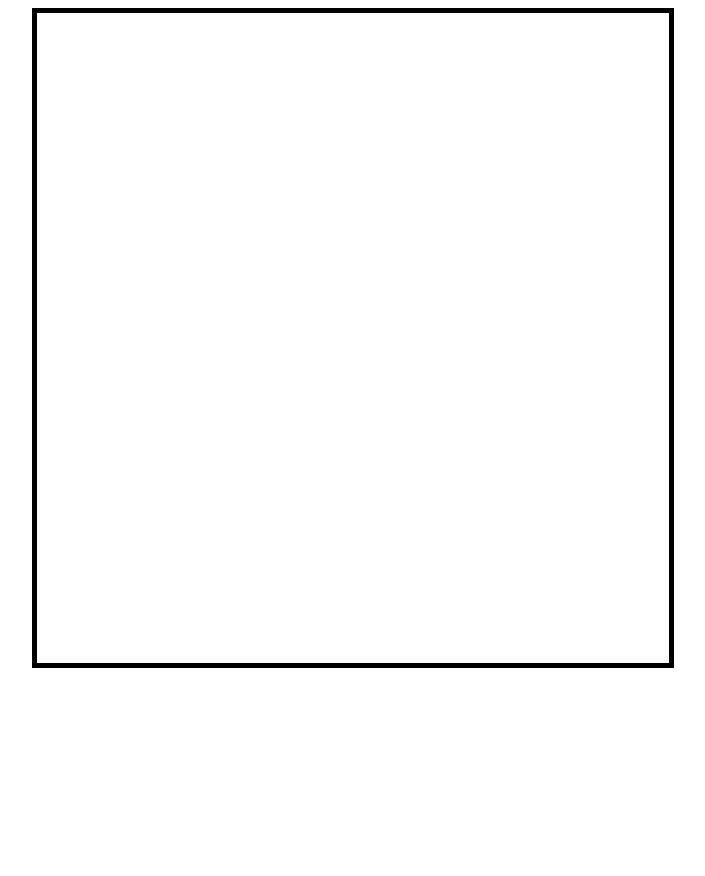
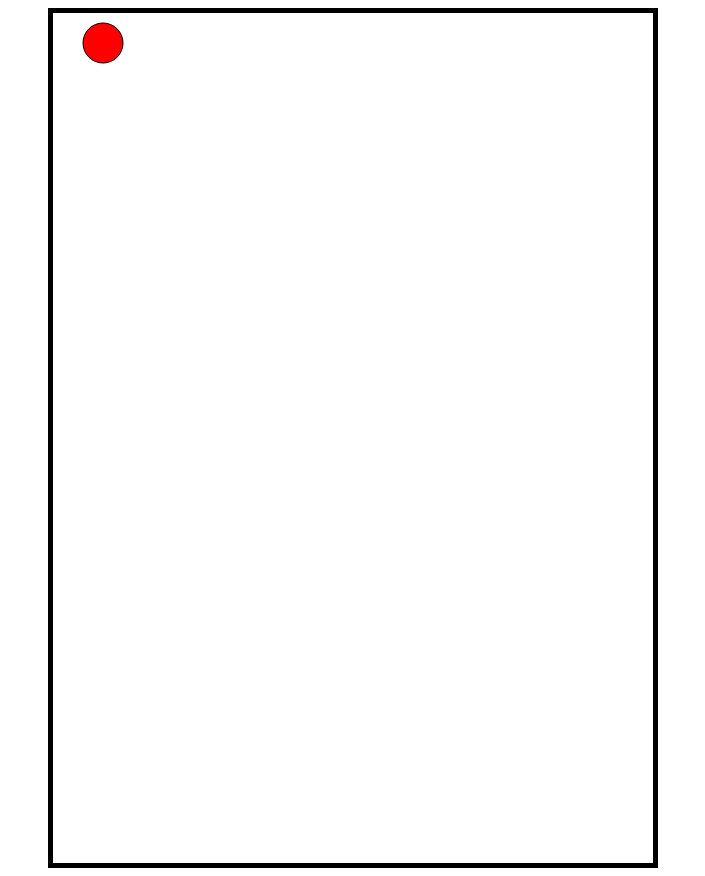
Before and after one commit to piotrbarc/Projekt4, a plain HTML site: page index.html in a window 1280 px wide. Shown: the whole page, without its empty margins (287-992 px from the left). Before the commit the page ends 800 px from the top, so only its background shows below. Drawn offline with Linux system fonts and the light colour scheme.

Commit message:
draw ball

```diff
--- a/index.html
+++ b/index.html
@@ -9,7 +9,7 @@
     <link rel="stylesheet" href="style.css">
 </head>
 <body>
-    <canvas id = "canvas"></canvas>
+    <canvas id = "canvas" height="850px" width="600px"></canvas>
     <script src="javascript.js"></script>
 </body>
 </html>
--- a/javascript.js
+++ b/javascript.js
@@ -1,2 +1,44 @@
+
 let canvas = document.querySelector('#canvas');
 let ctx = canvas.getContext('2d');
+/*ctx.beginPath();
+
+
+ctx.arc(50, 30, 20, 0, 2 * Math.PI);
+ctx.fillStyle = '#ff0000';
+ctx.fill();
+ctx.stroke();
+*/
+
+// creating ball
+class Ball
+{
+    constructor(cordX, cordY, color)
+    {
+this.cordX = cordX;
+this.cordY= cordY;
+this.color = color;
+
+    }
+
+// drawing ball in canvas
+    drawBall()
+    {
+    this.ctx.beginPath();
+    this.ctx.arc(this.cordX, this.cordY, 20, 0, 2 * Math.PI);
+    this.ctx.fillStyle = this.color;
+    this.ctx.fill();
+    this.ctx.stroke();
+    }
+}
+//let ball1 = new Ball(50, 50, "#e74c3c");
+
+let ball1 = new Ball(60, 60, '#ff0000');
+
+
+
+
+ctx.arc(50, 30, 20, 0, 2 * Math.PI);
+ctx.fillStyle = '#ff0000';
+ctx.fill();
+ctx.stroke();
--- a/style.css
+++ b/style.css
@@ -2,12 +2,12 @@ canvas
 {
     border-style: solid;
     border-width: 5px;
-    width: 550px;
-    height: 650px;
+
+
     margin-left: auto;
     margin-right: auto;
     display: block;
     margin-left: auto;
     margin-right: auto;
-    width: 50%;
+
 }
```
